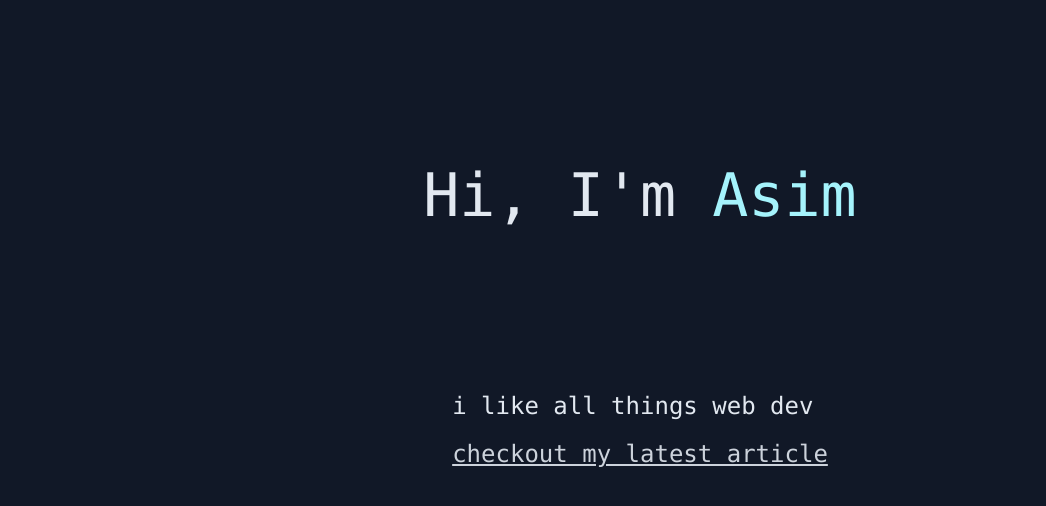
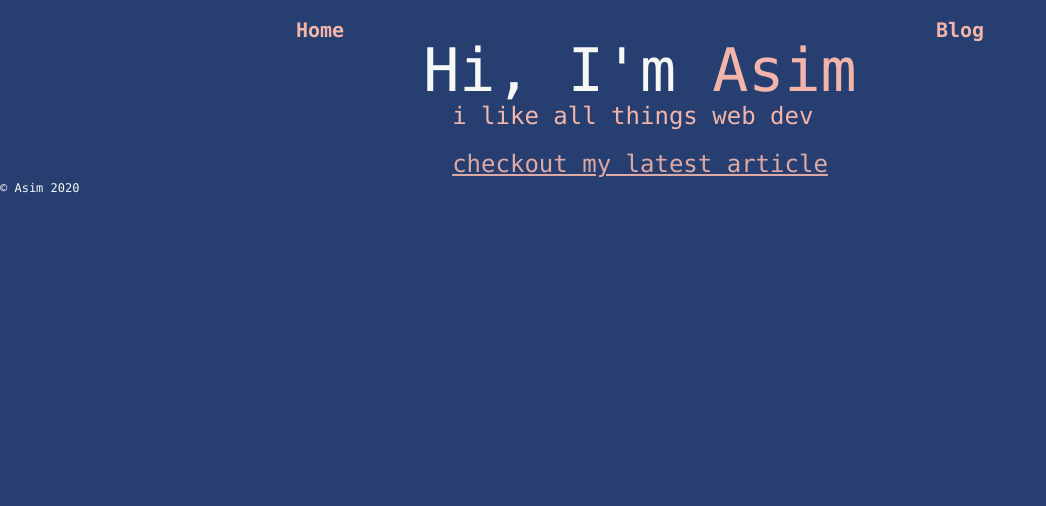
Before and after one commit to aseeeem/my-page, a Next.js app: page / in a window 1280 px wide. Shown: the top 506 px of the page, without its empty margins (0-1046 px from the left). Built offline with nearby package versions, Linux system fonts and the light colour scheme.

Commit message:
checkpoint, looks nicer

```diff
--- a/app/blog/layout.tsx
+++ b/app/blog/layout.tsx
@@ -6,24 +6,18 @@ export default function BlogLayout({
   children: React.ReactNode
 }) {
   return (
-    <div className="h-full grid grid-cols-[0.5fr_3fr_0.5fr] grid-rows-[0.5fr_3fr_0.5fr]">
-      <header className="pt-6 pb-6 text-center lg:text-left col-start-2">
-        <h1 className="text-2xl text-cyan-200 font-extrabold underline">
-          <Link href="/">Asim's Idea Dump</Link>
+    <main>
+      <header className="pt-6 pb-6  lg:text-left col-start-2">
+        <h1 className="text-center lg:text-4xl text-2xl text-springfog font-extrabold underline">
+          Asim's Idea Dump
         </h1>
+        <h4 className="m-2 text-center">
+          I decided to make a place to put my thoughts out there
+        </h4>
       </header>
-      <section className="h-full row-start-2 col-start-2 text-lg md:text-2xl">
+      <section className="text-lightorange row-start-2 col-start-2 text-lg md:text-2xl">
         {children}
       </section>
-      <Footer />
-    </div>
+    </main>
   )
 }
-
-function Footer() {
-  return (
-    <footer className="row-start-3 col-start-2 text-center">
-      <div className="flex text-xs h-full items-end">&copy; Asim 2022</div>
-    </footer>
-  )
-}
--- a/app/layout.tsx
+++ b/app/layout.tsx
@@ -3,9 +3,10 @@ import './globals.css'
 export default function Layout({ children }: { children: React.ReactNode }) {
   return (
     <html>
-      <body className="h-screen text-slate-200 font-mono bg-gray-900 ">
-        {/* <NavComponent /> */}
-        <main className="h-full">{children}</main>
+      <body className="text-springfog font-mono bg-blue h-screen">
+        <NavComponent />
+        {children}
+        <Footer />
       </body>
     </html>
   )
@@ -13,15 +14,15 @@ export default function Layout({ children }: { children: React.ReactNode }) {
 
 function NavComponent() {
   return (
-    <nav className="text-slate-200 h-10 sticky top-0">
-      <ul className="h-full">
+    <nav className="text-lightorange h-10 sticky pt-4 text-xl font-bold">
+      <ul className="flex justify-around">
         <li>
-          <Link className="hover:text-blue-300 hover:underline" href="/">
+          <Link className="hover:underline" href="/">
             Home
           </Link>
         </li>
         <li>
-          <Link className="hover:text-blue-300 hover:underline" href="/blog">
+          <Link className="hover:underline" href="/blog">
             Blog
           </Link>
         </li>
@@ -29,3 +30,13 @@ function NavComponent() {
     </nav>
   )
 }
+
+function Footer() {
+  return (
+    <footer className="sticky bottom-0">
+      <div className="text-xs items-end">
+        &copy; Asim {new Date().getFullYear()}
+      </div>
+    </footer>
+  )
+}
--- a/app/page.tsx
+++ b/app/page.tsx
@@ -2,17 +2,18 @@ import Link from 'next/link'
 
 export default function Home() {
   return (
-    <div className="h-full grid grid-cols-1 place-items-center">
+    <main>
+      <div className="flex flex-col items-center h-[calc(100%-3.5rem)] justify-evenly">
         <header>
           <h1 className="md:text-6xl text-4xl">
             Hi, I'm{' '}
-          <span className="text-cyan-200" title="pronounced ah-sim">
+            <span className="text-lightorange" title="pronounced ah-sim">
               Asim
             </span>
           </h1>
         </header>
-      <section className="h-full">
-        <article className="md:text-2xl text-justify lowercase">
+        <section>
+          <article className="md:text-2xl text-justify lowercase text-lightorange">
             <p className="pb-4 animate-fade-in">i like all things web dev</p>
             <p className="opacity-0 animate-fade-in animation-delay-[3s] [animation-fill-mode:forwards]">
               <Link className="underline" href="/blog">
@@ -22,5 +23,6 @@ export default function Home() {
           </article>
         </section>
       </div>
+    </main>
   )
 }
--- a/package.json
+++ b/package.json
@@ -10,8 +10,8 @@
   "dependencies": {
     "@zeit/next-css": "1.0.1",
     "gray-matter": "^4.0.3",
-    "next": "^13.1.0",
-    "postcss-preset-env": "6.7.0",
+    "next": "^13.1.6",
+    "postcss-preset-env": "^8.0.1",
     "prettier": "^2.8.1",
     "react": "^18.2.0",
     "react-dom": "^18.2.0",
--- a/tailwind.config.js
+++ b/tailwind.config.js
@@ -5,6 +5,11 @@ module.exports = {
     './app/**/*.{js,ts,jsx,tsx}', // Note the addition of the `app` directory.
   ],
   theme: {
+    colors: {
+      blue: '#263f70',
+      springfog: '#f6f8f6',
+      lightorange: '#f3b5a9',
+    },
     extend: {
       animation: {
         'fade-in': 'fade-in 4s',
```
Also changed, not shown: 1 other file (tests, documents, lock files or other folders). Lines whose indentation alone changed are shown as unchanged.
